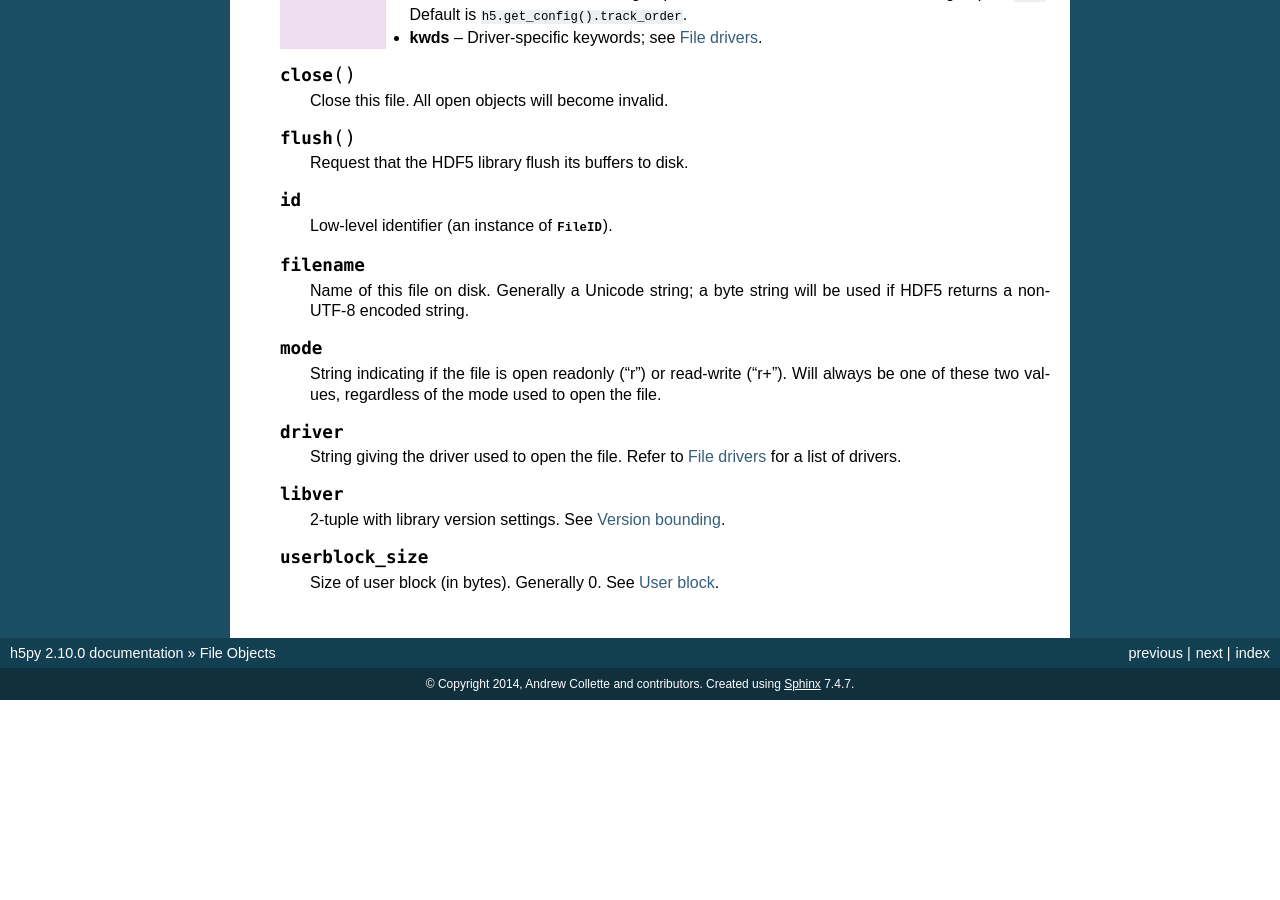
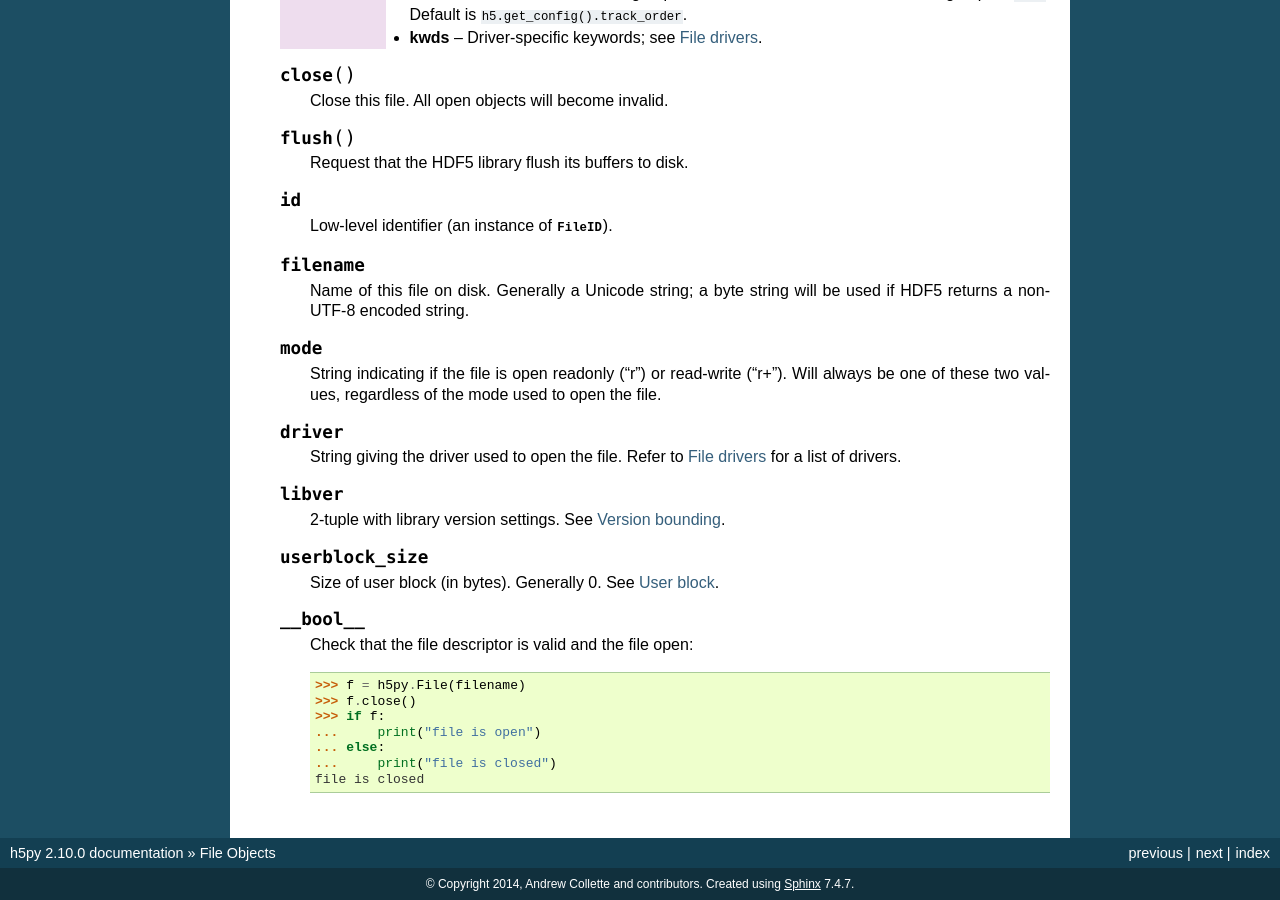
Before and after one commit to h5py/h5py, a Sphinx documentation site: the page built from docs/high/file.rst, in a window 1280 px wide and 900 px high, scrolled down 5085 px. Built offline with Sphinx 7.4.7, drawn with Linux system fonts in a browser that asks for light colours; pages that are not in the unit, such as notebooks, are missing from menus; before the commit the page ends 5785 px from its top, so only the background shows below that.

Commit message:
Document __bool__ property in file/group/dset

```diff
--- a/docs/high/file.rst
+++ b/docs/high/file.rst
@@ -113,7 +113,7 @@ The file-like object must be open for binary I/O, and must have these methods:
 
 
     >>> tf = tempfile.TemporaryFile()
-    >>> f = h5py.File(tf)
+    >>> f = h5py.File(tf, 'w')
 
 Accessing the :class:`File` instance after the underlying file object has been
 closed will result in undefined behaviour.
@@ -359,3 +359,15 @@ Reference
     .. attribute:: userblock_size
 
         Size of user block (in bytes).  Generally 0.  See :ref:`file_userblock`.
+
+    .. attribute:: __bool__
+
+        Check that the file descriptor is valid and the file open:
+
+            >>> f = h5py.File(filename)
+            >>> f.close()
+            >>> if f:
+            ...     print("file is open")
+            ... else:
+            ...     print("file is closed")
+            file is closed
```
Also changed, not shown: docs/high/dataset.rst (+13 -0 lines), docs/high/group.rst (+13 -0 lines).
